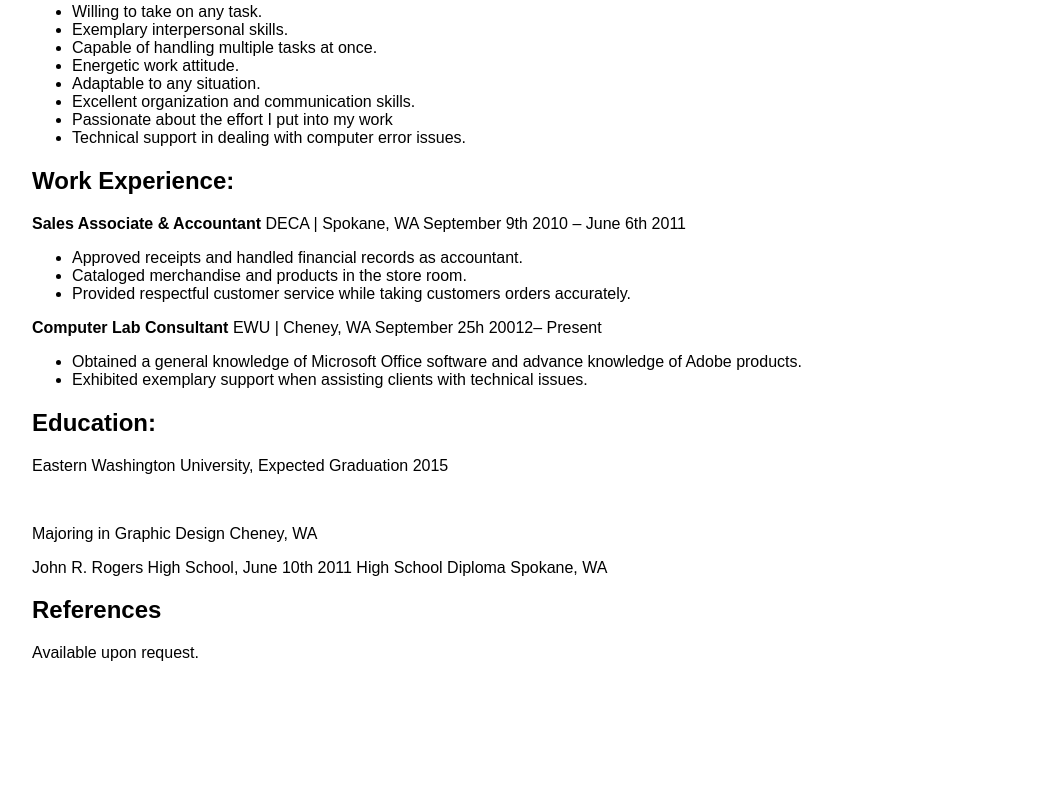
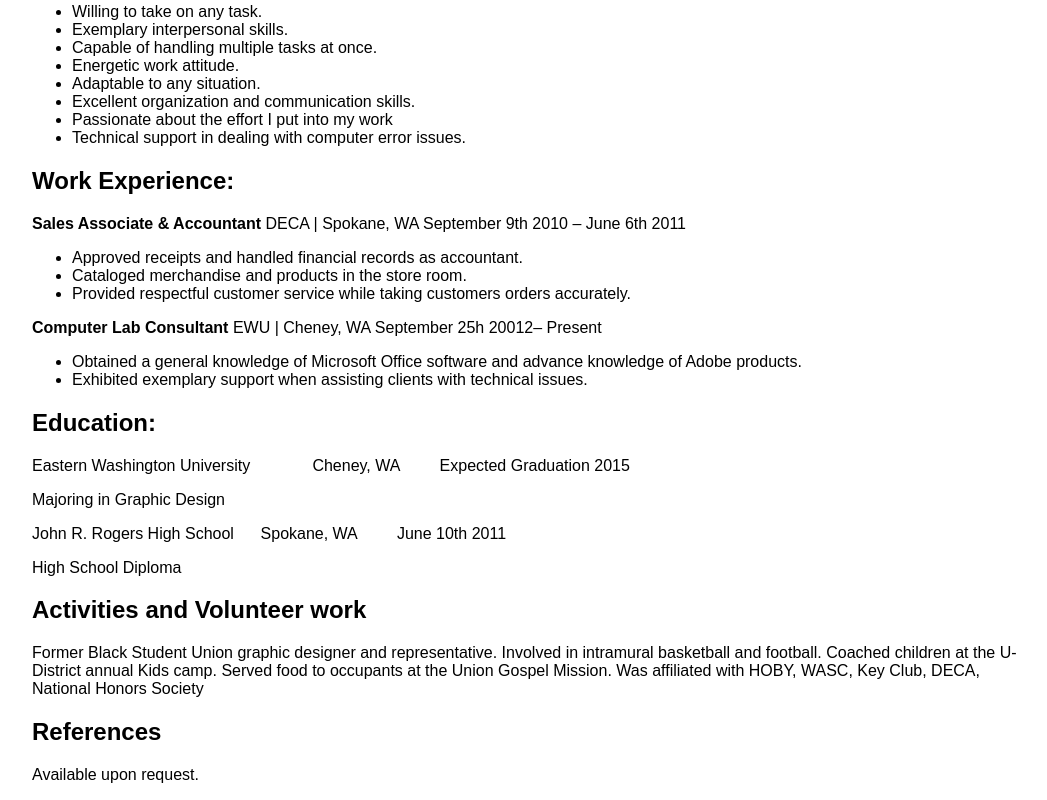
Before and after one commit to devantes/p2-resume, a plain HTML site: page index.html in a window 1280 px wide. Shown: the part 638-1438 px from the top of the page, without its empty margins (108-1155 px from the left). Before the commit the page ends 1316 px from the top, so only its background shows below. Drawn offline with Linux system fonts and the light colour scheme.

Commit message:
white-space:pre;
made it to where i can control how the education section of me resume
looks

```diff
--- a/css/styles.css
+++ b/css/styles.css
@@ -5,3 +5,9 @@
 .showgrid {
 	background: url("../img/grid-bg.png") repeat-y;
 } */
+
+
+.education {
+
+	white-space: pre;
+}
--- a/index.html
+++ b/index.html
@@ -79,11 +79,18 @@
 
 <h2>Education:</h2>
 
-<p><italic>Eastern Washington University</italic>, Expected Graduation 2015</p><br>
-<p>Majoring in Graphic Design          Cheney, WA</p>
+<p class="education">Eastern Washington University              Cheney, WA         Expected Graduation 2015</p>
+<p>Majoring in Graphic Design</p>
 
-<p>John R. Rogers High School, June 10th 2011
-High School Diploma             Spokane, WA </p>
+<p class="education">John R. Rogers High School      Spokane, WA         June 10th 2011</p>
+High School Diploma
+
+
+<h2>Activities and Volunteer work</h2>
+<p>Former Black Student Union graphic designer and representative. Involved in intramural basketball and football.
+Coached children at the U-District annual Kids camp. Served food to occupants at the Union Gospel Mission.
+Was affiliated with HOBY, WASC, Key Club, DECA, National Honors Society</p>
+
 
 <h2>References</h2>
 
```
